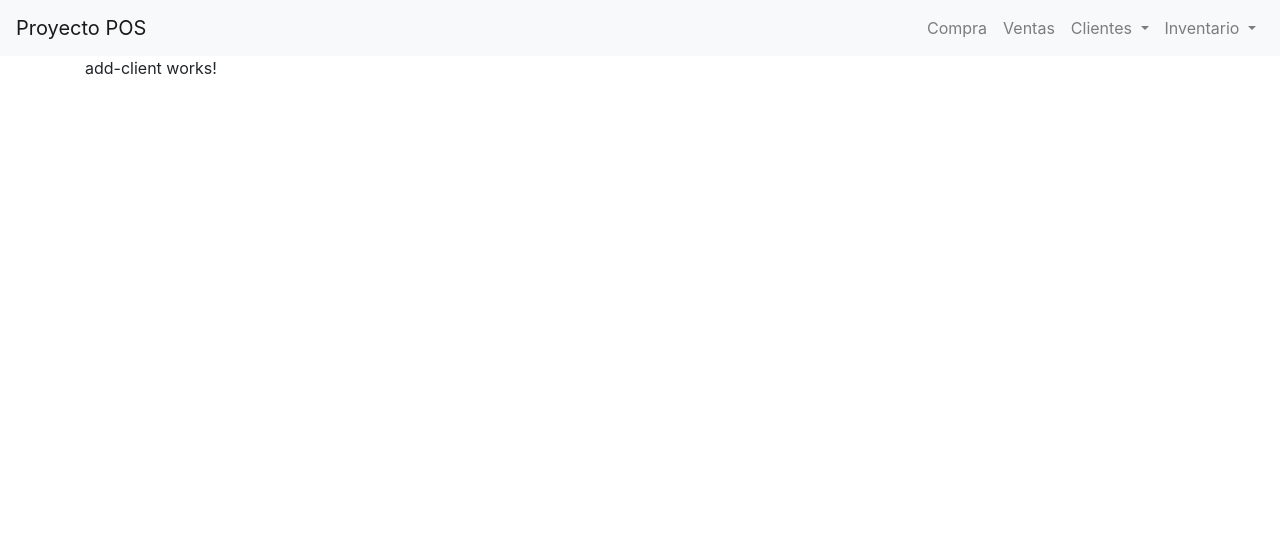
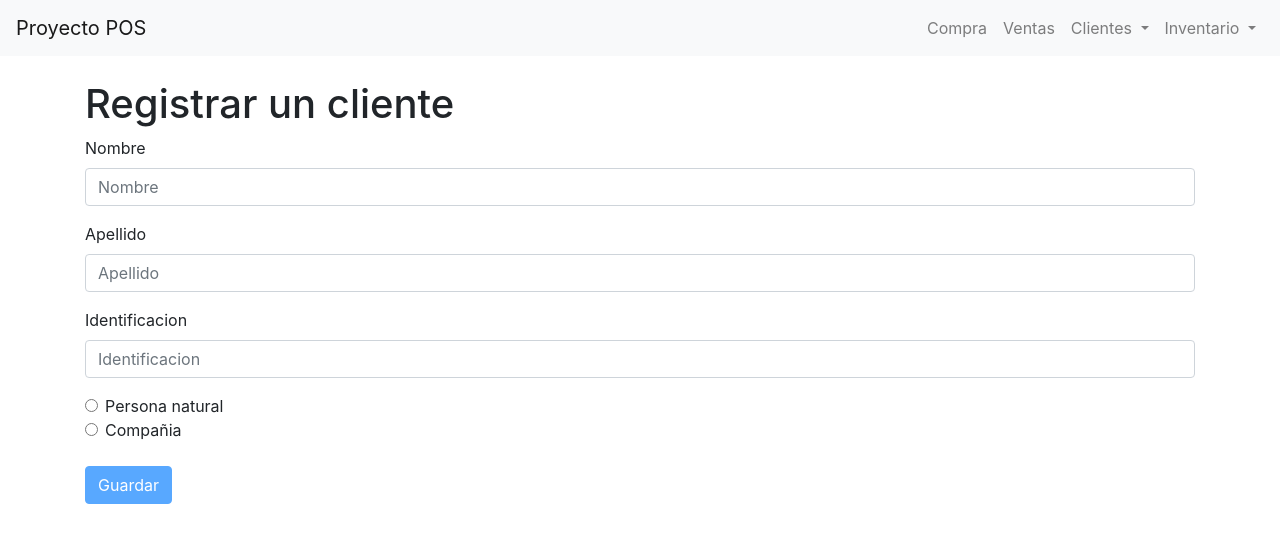
Before and after one commit to Franklingp/posAngular, an Angular app in the folder client/: page /clients/add in a window 1280 px wide. Shown: the top 542 px of the page. Built offline with nearby package versions, Linux system fonts and the light colour scheme.

Commit message:
Se ha agregado una seccion para registrar un nuevo cliente en la base de datos

```diff
--- a/client/src/app/component/clients/add-client/add-client.component.html
+++ b/client/src/app/component/clients/add-client/add-client.component.html
@@ -1,3 +1,52 @@
-<p>
-  add-client works!
-</p>
+<!--Seccion donde se toman los datos del nuevo cliente para registrar-->
+<section>
+
+	<br>
+	<h1>{{title}}</h1>
+
+	<form #newClient="ngForm" (ngSubmit)="onSubmit()">
+
+		<div class="form-group">
+			<label for="name">Nombre</label>
+			<input type="text" class="form-control" placeholder="Nombre" name="name" #name="ngModel" [(ngModel)]="client.name" required>
+			<div *ngIf="name.touched && !client.name" class="alert alert-danger" role="alert">
+				El nombre es requerido
+			</div>
+		</div>
+
+		<div class="form-group">
+			<label for="surname">Apellido</label>
+			<input type="text" class="form-control" name="surname" placeholder="Apellido" #surname="ngModel"
+			[(ngModel)]="client.surname" [disabled]="client.company" required>
+			<div *ngIf="surname.touched && !client.surname && !client.company" class="alert alert-danger" role="alert">
+				El apellido es requerido
+			</div>
+		</div>
+
+		<div class="form-group">
+			<label for="identification">Identificacion</label>
+			<input type="number" class="form-control" name="identification" placeholder="Identificacion" #identification="ngModel"
+			[(ngModel)]="client.identification" required>
+			<div *ngIf="identification.touched && !client.identification" class="alert alert-danger" role="alert">
+				La identificacion es requerida
+			</div>
+		</div>
+
+		<div class="form-check">
+			<input class="form-check-input" type="radio" name="companyFalse"  value="false"  checked #companyFalse="ngModel" [(ngModel)]="client.company">
+			<label class="form-check-label" for="companyTrue">
+			Persona natural
+			</label>
+		</div>
+		<div class="form-check">
+			<input class="form-check-input" type="radio" name="companyTrue" value="true" checked #companyFalse="ngModel" [(ngModel)]="client.company">
+			<label class="form-check-label" for="companyTrue">
+			Compañia
+			</label>
+		</div>
+		<br>
+
+		 <button type="submit" class="btn btn-primary" [disabled]="!newClient.form.valid">Guardar</button>
+	</form>
+
+</section>
--- a/client/src/app/component/clients/add-client/add-client.component.ts
+++ b/client/src/app/component/clients/add-client/add-client.component.ts
@@ -1,4 +1,6 @@
 import { Component, OnInit } from '@angular/core';
+import { ClientService } from '../../../service/client.service';
+import { ClientModel } from '../../../models/client.model';
 
 @Component({
   selector: 'app-add-client',
@@ -6,10 +8,33 @@ import { Component, OnInit } from '@angular/core';
   styleUrls: ['./add-client.component.css']
 })
 export class AddClientComponent implements OnInit {
+	public title: string;
+	public client: ClientModel;
+	public success: number;
 
-  constructor() { }
+  constructor(	private _clientService: ClientService	) {
+  	this.title = "Registrar un cliente";
+  	this.client = new ClientModel("","",null,false,[""]);
+  	this.success = 0;
+  }
 
   ngOnInit() {
   }
 
+  //Metodo para capturar evento cuando se guarda el formulario para registrar un nuevo cliente
+  onSubmit(){
+  	if(this.client.company){
+  		this.client.surname = "";
+  	}
+  	this._clientService.addClient(this.client).subscribe(
+  		response => {
+  			console.log(response);
+  			this.success = 1;
+  		},
+  		error => {
+  			console.log(<any>error);
+  			this.success = -1;
+  		}
+  	);
+  }
 }
--- a/client/src/app/component/clients/get-clients/get-clients.component.html
+++ b/client/src/app/component/clients/get-clients/get-clients.component.html
@@ -24,7 +24,7 @@
 			<td><a  [routerLink]="['/clients/details/', client._id]">{{client.name}}</a></td>
 			<td>{{client.surname}}</td>
 			<td>{{client.identification}}</td>
-			<td *ngIf="client.company">Compania</td>
+			<td *ngIf="client.company">Compañia</td>
 			<td *ngIf="!client.company">Persona natural</td>
 		</tr>
 	</tbody>
--- a/client/src/app/service/client.service.ts
+++ b/client/src/app/service/client.service.ts
@@ -31,4 +31,10 @@ export class ClientService {
     return this._http.get(this.url+"/get/"+id, {headers: headers});
   }
 
+  //Metodo para agregar un nuevo cliente a la base de datos
+  addClient(client): Observable<any>{
+    let headers = new HttpHeaders().set("Content-Type", "application/json");
+    return this._http.post(this.url+"/add", client, {headers: headers});
+  }
+
 }
```
